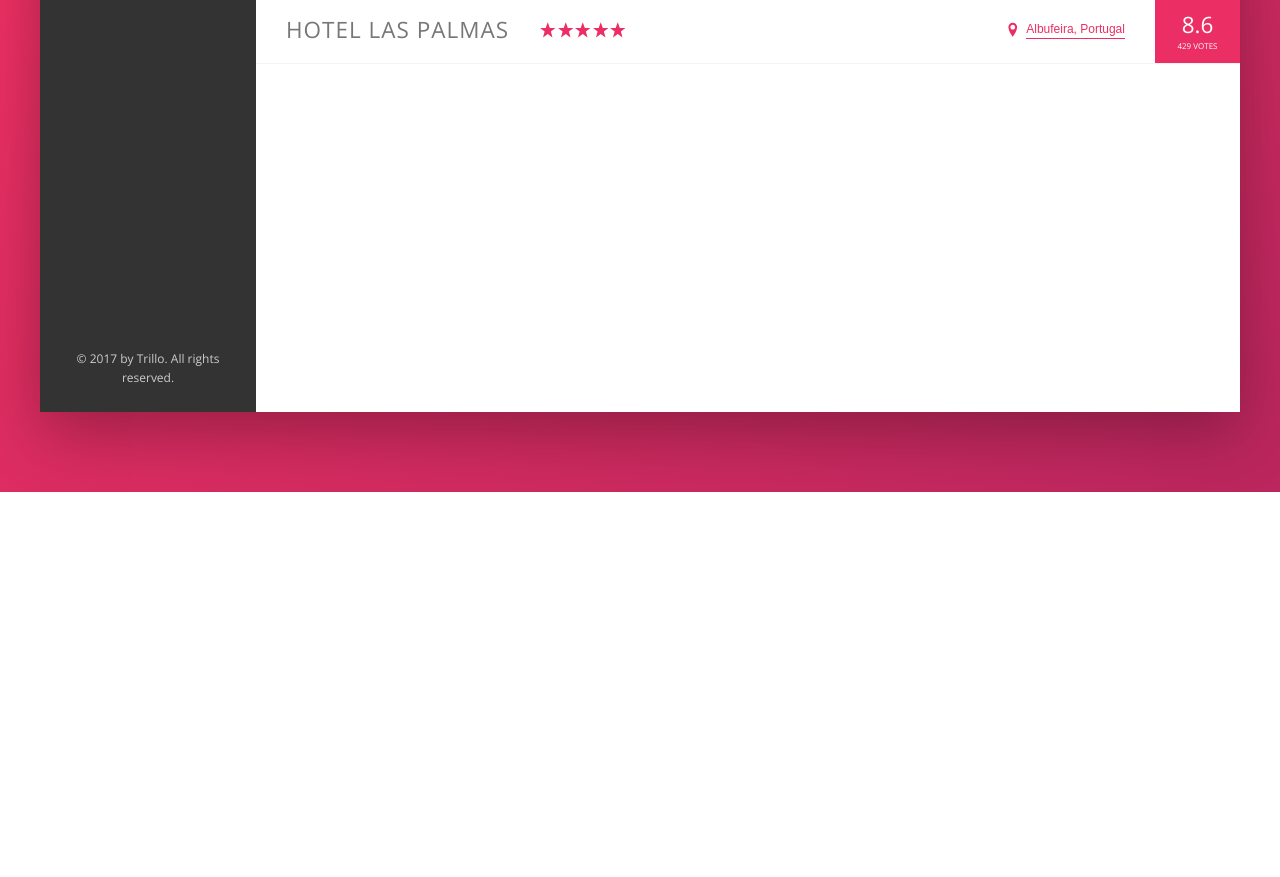
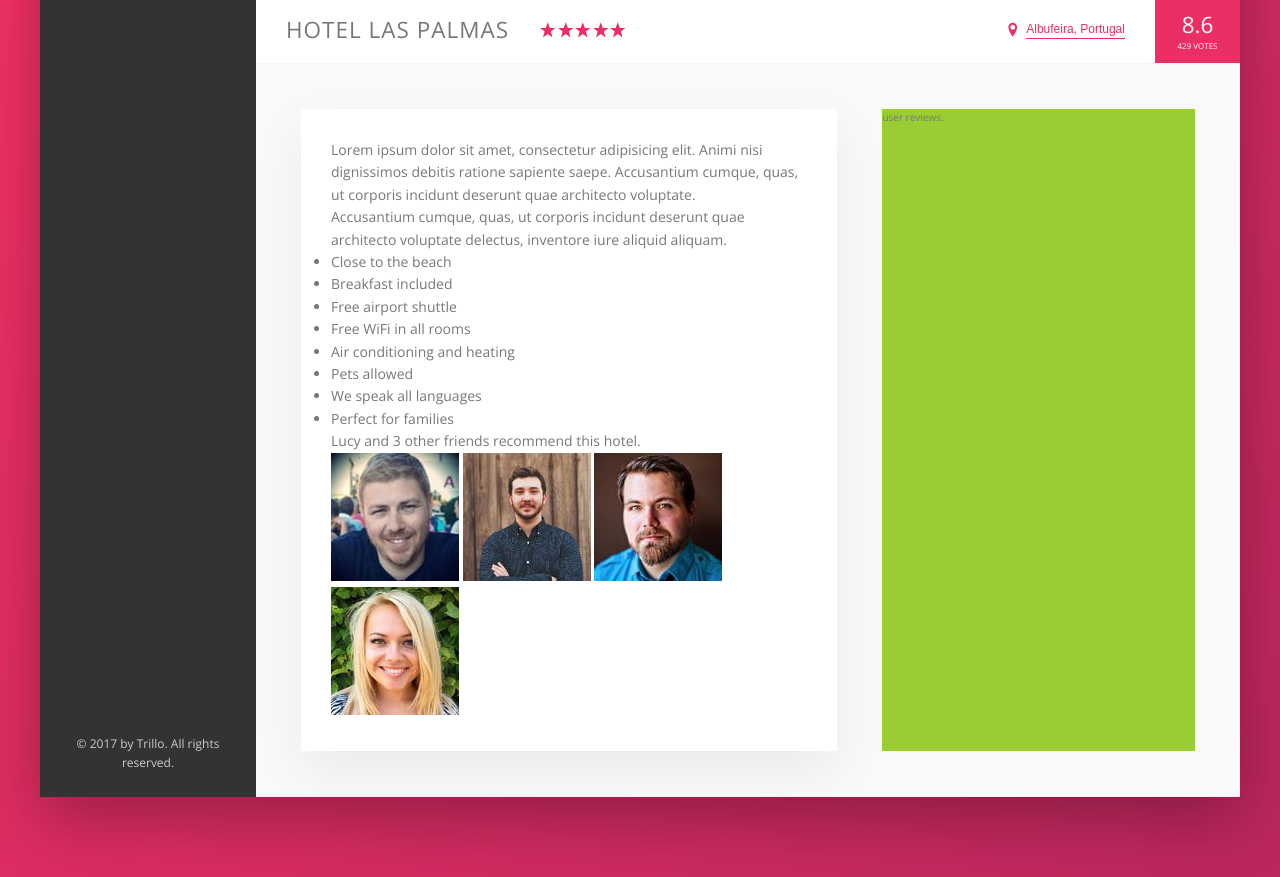
Before and after one commit to aindriu80/Trillio, a website: page index.html in a window 1280 px wide. Shown: the part 538-1415 px from the top of the page. Before the commit the page ends 1030 px from the top, so only its background shows below. Drawn offline with nearby package versions, Linux system fonts and the light colour scheme.

Commit message:
Building the Description - Part 2 - Body

```diff
--- a/index.html
+++ b/index.html
@@ -128,6 +128,44 @@
                             <div class="overview__rating-count">429 votes</div>
                         </div>
                     </div>
+
+                    <div class="detail">
+                        <div class="description">
+                            <p class="paragraph">
+                                Lorem ipsum dolor sit amet, consectetur adipisicing elit. Animi nisi dignissimos debitis ratione sapiente saepe. Accusantium cumque, quas, ut corporis incidunt deserunt quae architecto voluptate.
+
+                            </p>
+                            <p class="paragraph">
+                                Accusantium cumque, quas, ut corporis incidunt deserunt quae architecto voluptate delectus, inventore iure aliquid aliquam.
+                            </p>
+                            <ul class="list">
+                                <li class="list_item">Close to the beach</li>
+                                <li class="list_item">Breakfast included</li>
+                                <li class="list_item">Free airport shuttle</li>
+                                <li class="list_item">Free WiFi in all rooms</li>
+                                <li class="list_item">Air conditioning and heating</li>
+                                <li class="list_item">Pets allowed</li>
+                                <li class="list_item">We speak all languages</li>
+                                <li class="list_item">Perfect for families</li>
+                            </ul>
+
+                            <div class="recommend">
+                                <p class="recommend__count">
+                                    Lucy and 3 other friends recommend this hotel.
+                                </p>
+                                <div class="recommend__friends">
+                                    <img src="resources/img/user-3.jpg" alt="Friend1" class="recommend__photo">
+                                    <img src="resources/img/user-4.jpg" alt="Friend2" class="recommend__photo">
+                                    <img src="resources/img/user-5.jpg" alt="Friend3" class="recommend__photo">
+                                    <img src="resources/img/user-6.jpg" alt="Friend4" class="recommend__photo">
+                                </div>
+                            </div>
+                    </div>
+
+                    <div class="user-reviews">
+                            user reviews.
+                    </div>
+                    </div>
                 </main>
             </div>
         </div>
--- a/resources/sass/_base.scss
+++ b/resources/sass/_base.scss
@@ -26,6 +26,9 @@ Grey dark 3: #999
     --color-grey-dark-3: #999;
 
     --shadow-dark: 0 2rem 6rem rgba(0,0,0,.3);
+    --shadow-light: 0 2rem 5rem rgba(0,0,0,.06);
+
+    --line: 1px solid var(--color-grey-light-2);
 
 }
 
--- a/resources/sass/_components.scss
+++ b/resources/sass/_components.scss
@@ -221,7 +221,7 @@
 .overview {
     display: flex;
     align-items: center;
-    border-bottom: 1px solid var(--color-grey-light-2);
+    border-bottom: var(--line);
 
     &__heading {
         font-size: 2.25rem;
--- a/resources/sass/_layout.scss
+++ b/resources/sass/_layout.scss
@@ -36,9 +36,28 @@
 .hotel-view{
     background-color: #fff;
 
-    //Test
-
-    height: 80rem;
 
     flex:1;
 }
+
+.detail {
+    display: flex;
+    padding: 4.5rem;
+    background-color: var(--color-grey-light-1);
+    border-bottom: var(--line);
+}
+
+.description{
+    font-size: 1.4rem;
+    background-color: #fff;
+    box-shadow: var(--shadow-light);
+    padding: 3rem;
+    flex: 0 0 60%;
+    margin-right: 4.5rem;
+
+}
+
+.user-reviews{
+    background-color: yellowgreen;
+    flex: 	1;
+}
```
Also changed, not shown: resources/css/style.css.
